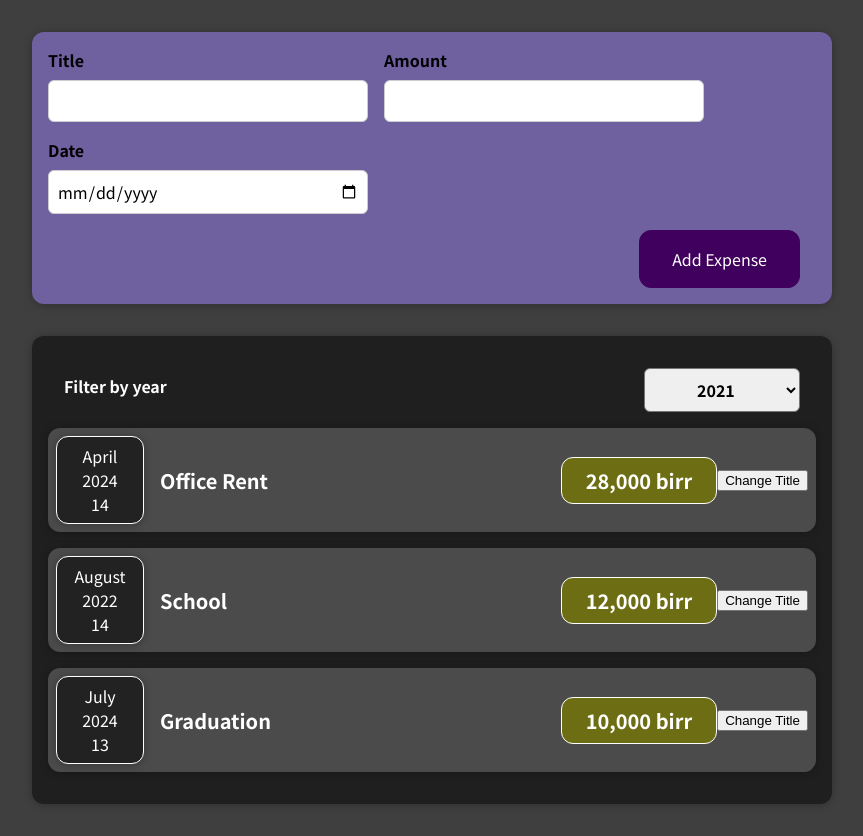
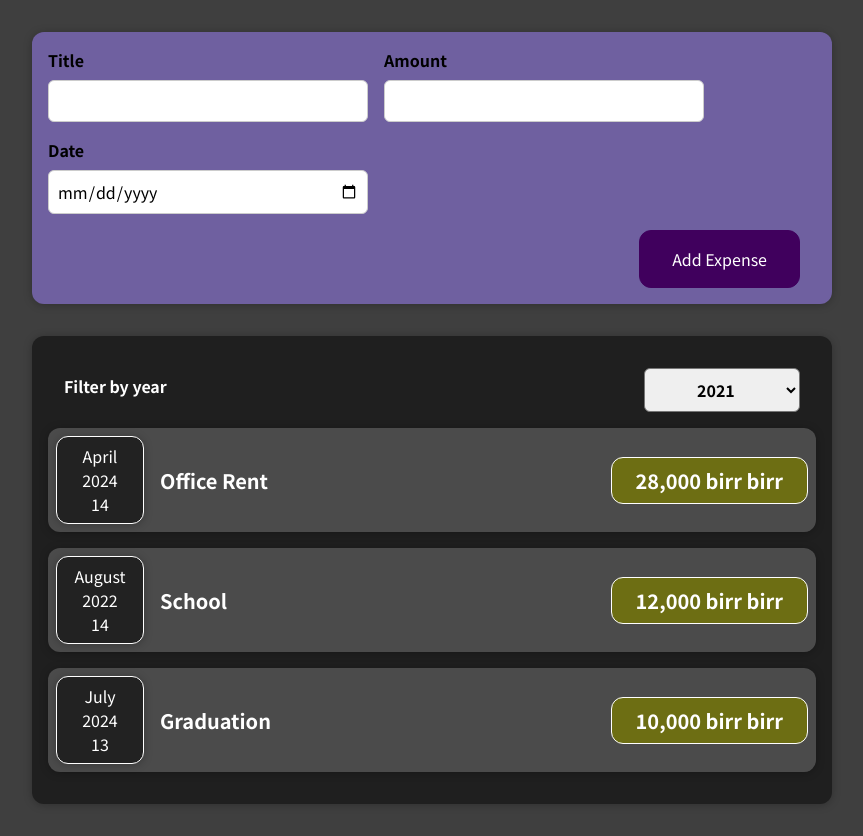
Before and after one commit to AnanSer/Expense-Tracker, a React (Create React App) app: page / in a window 1280 px wide. Shown: the whole page, without its empty margins (208-1071 px from the left). Built offline with nearby package versions, Linux system fonts and the light colour scheme.

Commit message:
some modification on the code

```diff
--- a/src/components/Expenses/ExpenseDate.js
+++ b/src/components/Expenses/ExpenseDate.js
@@ -2,6 +2,7 @@ import "./ExpenseDate.css";
 
 const ExpenseDate = (props) => {
   const month = props.date.toLocaleString("en-US", { month: "long" });
+
   const day = props.date.toLocaleString("en-US", { day: "2-digit" });
   const year = props.date.getFullYear();
   return (
--- a/src/components/Expenses/ExpenseItem.js
+++ b/src/components/Expenses/ExpenseItem.js
@@ -4,21 +4,22 @@ import ExpenseDate from "./ExpenseDate";
 import Card from "../UI/Card";
 
 const ExpenseItem = (props) => {
-  const [title, setTitle] = useState(props.title);
+  /*  const [title, setTitle] = useState(props.title);
 
   const ClickHundler = () => {
     setTitle("Updated");
     console.log({ title });
   };
+*/
 
   return (
     <Card className="expense-item">
       <ExpenseDate date={props.date} />
       <div className="expense-item__description">
-        <h2>{title}</h2>
-        <p className="expense-item__price">{props.amount}</p>
+        <h2>{props.title}</h2>
+        <p className="expense-item__price">{props.amount} birr</p>
       </div>
-      <button onClick={ClickHundler}>Change Title</button>
+      {/* <button onClick={ClickHundler}>Change Title</button> */}
     </Card>
   );
 };
--- a/src/components/Expenses/Expenses.js
+++ b/src/components/Expenses/Expenses.js
@@ -1,15 +1,22 @@
+import React, { useState } from "react";
 import ExpenseItem from "./ExpenseItem";
 import Card from "../UI/Card";
 import "./Expenses.css";
 import ExpensesFilter from "./ExpensesFilter";
 
 const Expenses = (props) => {
+  const [filteredYear, setFilteredYear] = useState("2024");
+
+  const filterChangeHandler = (selectedYear) => {
+    setFilteredYear(selectedYear);
+  };
+
   return (
     <div>
       <Card className="expenses">
         <ExpensesFilter
-        // selected={filteredYear}
-        // onChangeFilter={filteredChangeHandler}
+          selected={filteredYear}
+          onChangeFilter={filterChangeHandler}
         />
 
         {props.items.map((expense) => (
```
